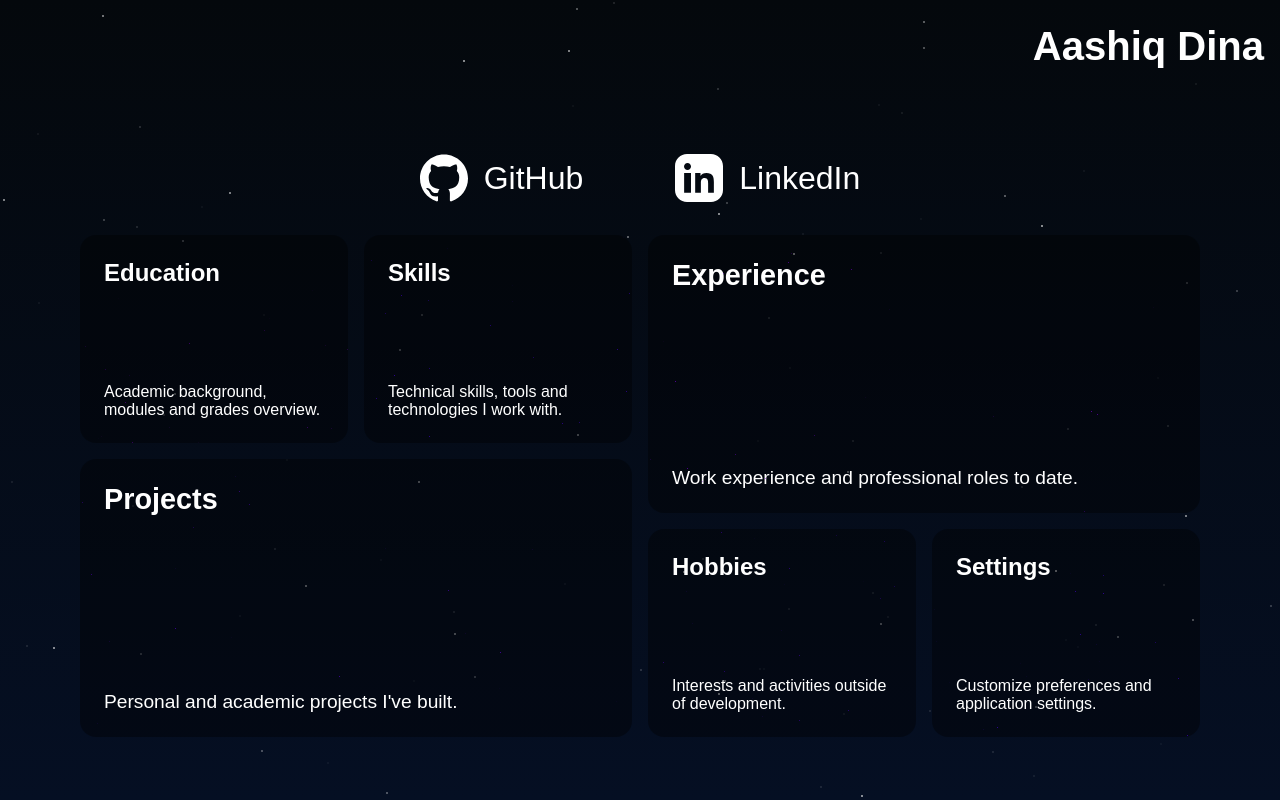
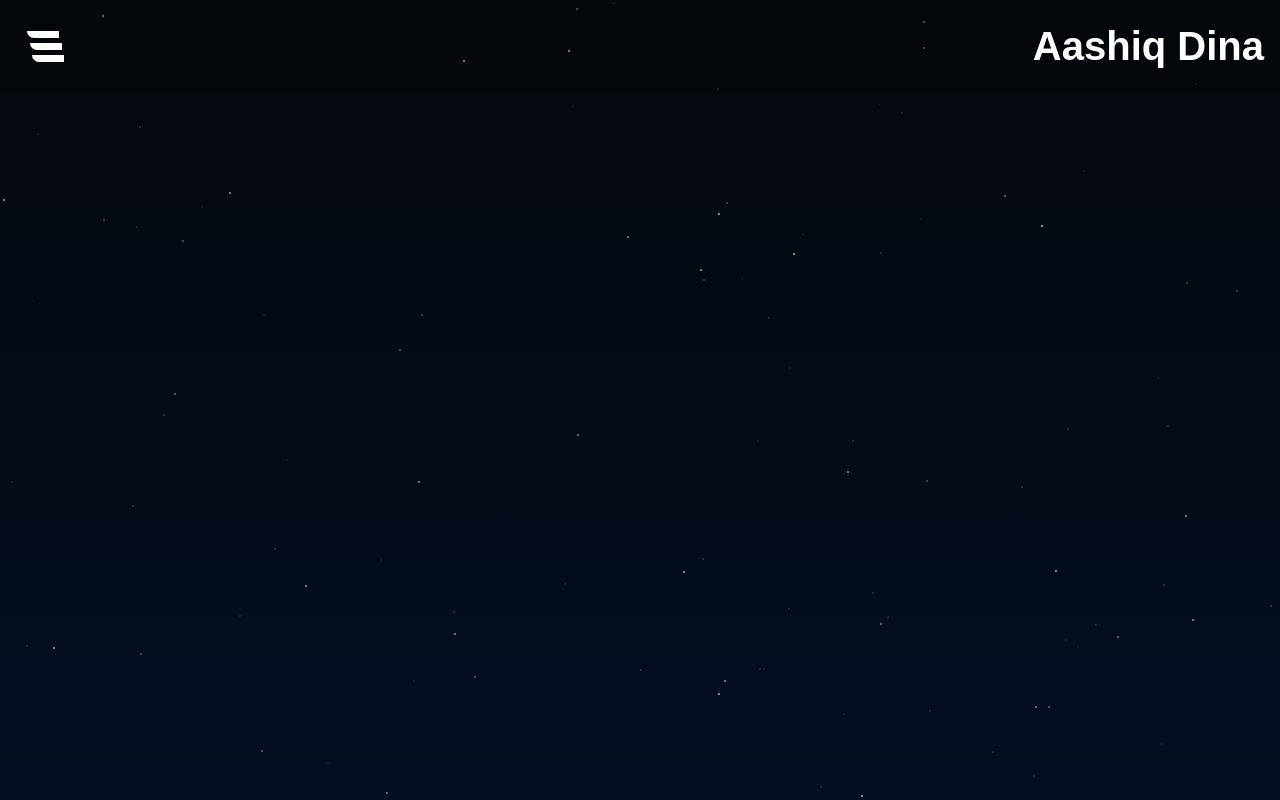
Before and after one commit to AashiqDina/portfolioSiteV2, a React (Vite) app: page / in a window 1280 px wide. Built offline with nearby package versions, Linux system fonts and the light colour scheme; a web font is replaced by a local one.

Commit message:
Refactor DEV-001 moved Home Idea to header

```diff
--- a/src/app/router.tsx
+++ b/src/app/router.tsx
@@ -1,17 +1,17 @@
-import { BrowserRouter, Routes, Route } from 'react-router-dom';
-import Header from '../components/header/Header';
-import StarryBackground from '../components/background/StarryBackground';
-import Home from '../pages/Home';
+import { BrowserRouter, Routes, Route } from "react-router-dom";
+import Header from "../components/header/Header";
+import StarryBackground from "../components/background/StarryBackground";
+import Home from "../pages/Home";
 
 export default function Router() {
-  const hideBurger = location.pathname === '/';
+  const hideHeader = location.pathname === "/";
 
   return (
     <BrowserRouter>
       <div className="App">
         <StarryBackground />
         <div className="Content">
-          <Header hideHamburger={hideBurger} />
+          <Header />
           <Routes>
             <Route path="/" element={<Home />} />
           </Routes>
--- a/src/components/header/Header.css
+++ b/src/components/header/Header.css
@@ -1,8 +1,26 @@
 header{
+    position: sticky;
     display: flex;
     align-items: center;
     justify-content: space-between;
-    margin: 1.5rem 1rem 1rem 1rem;
+    flex-direction: column;
+    padding: 1.5rem 1rem 0rem 1rem;
+    background-color: #00000020;
+    gap: 1.5rem;
+    /* border-bottom: 1px solid rgb(0, 0, 0); */
+    /* backdrop-filter: blur(1px);  */
+}
+
+.HeaderRowOne{
+    display: flex;
+    align-items: center;
+    justify-content: space-between;
+    flex-direction: row;
+    width: 100%;
+}
+
+.headerHome{
+    margin-top: 3rem;
 }
 
 .HeaderTitle{
@@ -10,31 +28,24 @@ header{
     font-weight: 600;
 }
 
-.menu{
-    display: flex;
-    align-items: flex-start;
-    justify-content: center;
-    flex-direction: column;
-    gap: 2rem;
-    transition: all 1s ease-in-out;
-    padding: 2rem 2rem 2rem 2rem;
+.quickSection {
+    overflow: hidden;
+
+    max-height: 0;
+    opacity: 0;
+
+    transition:
+        max-height 1s ease,
+        opacity 0.5s ease;
 }
 
-.menu.open{
-    position: fixed;
-    top: 5rem;
-    left: 0;
-    border-radius: 0 1rem 1rem 0;
-    border-width: 1px 1px 1px 0px;
-    background-color: rgba(0, 0, 0, 0.4);
-}
-
-.menu.close{
-    position: fixed;
-    top: 5rem;
-    left: -10rem;
-    border-radius: 0 5rem 5rem 0;
-    background-color: rgba(0, 0, 0, 0);
+.quickSection.open {
+    padding-bottom: 1rem;
+    max-height: 500px;
+    opacity: 1;
+    transition:
+        max-height 1s ease,
+        opacity 0s ease-in-out 0s;
 }
 
 .tabText{
--- a/src/components/header/Header.tsx
+++ b/src/components/header/Header.tsx
@@ -4,64 +4,30 @@ import Hamburger from "../ui/Hamburger";
 import "./Header.css";
 import { Link } from "react-router-dom";
 import { headerTab } from "../../types";
+import HomeQuickSection from "../home/HeaderMenuSection";
 
-const tabs: headerTab[] = [
-	{ title: "Home", link: "/" },
-	{ title: "Experience", link: "/" },
-	{ title: "Education", link: "/" },
-	{ title: "Projects", link: "/" },
-	{ title: "Skills", link: "/" },
-	{ title: "Settings", link: "/" },
-];
-
-type props = {
-	hideHamburger: boolean;
-};
-
-export default function Header({ hideHamburger = false }: props) {
+export default function Header() {
   const { theme } = useTheme();
   const [menuOpen, setMenuOpen] = useState<boolean>(false);
 
   return (
     <header>
-			{!hideHamburger && (
-				<>
+      <div className="HeaderRowOne">
         <Hamburger
           theme={theme}
           open={menuOpen}
           onToggle={() => setMenuOpen((prev) => !prev)}
         />
 
-					<div className={`menu ${menuOpen ? "open" : "close"}`}>
-						{tabs.map((tab) => {
-							return (
-								<Link
-									className="tabTextLink"
-									to={tab.link}
-									key={tab.title + "-" + tab.link}
-									aria-disabled={!menuOpen}
-									tabIndex={menuOpen ? 0 : -1}
-									style={
-										{
-											"--hover-background": theme.textHoverAnimation.background,
-										} as React.CSSProperties
-									}
-								>
-									<h2 className="tabText" style={theme.primaryText}>
-										{tab.title}
-									</h2>
-								</Link>
-							);
-						})}
-					</div>
-				</>
-			)}
-			{hideHamburger && <div></div>}
         <Link to={"/"}>
           <h1 className="HeaderTitle" style={theme.primaryText}>
             Aashiq Dina
           </h1>
         </Link>
+      </div>
+      <div className={`quickSection ${menuOpen ? "open" : ""}`}>
+        <HomeQuickSection />
+      </div>
     </header>
   );
 }
--- a/src/components/home/HomeQuickSection.css
+++ b/src/components/home/HeaderMenuSection.css
@@ -1,38 +1,36 @@
-.HomeQuickSectionsContainer{
+.HeaderMenuSectionsContainer{
     display: flex;
     align-items: center;
     justify-content: center;
     flex-direction: row;
-    gap: 1rem;
-    margin-left: 5rem;
-    margin-right: 5rem;
+    gap: 1.5rem;
 }
 
-.HomeQuickSectionLayout{
+.HeaderMenuSectionLayout{
     display: grid;
     grid-template-columns: repeat(2, 1fr);
-    gap: 1rem;
+    gap: 1.5rem;
     width: 100%;
 }
 
-.HomeQuickSectionLayout.One {
+.HeaderMenuSectionLayout.One {
     grid-template-rows: 4fr 3fr;
 }
 
-.HomeQuickSectionLayout.Two {
+.HeaderMenuSectionLayout.Two {
     grid-template-rows: 3fr 4fr;
 }
 
-.HomeQuickSectionLayout * {
+.HeaderMenuSectionLayout * {
     box-sizing: border-box;
 }
 
-.HomeQuickSectionBox{
+.HeaderMenuSectionBox{
     display: flex;
     align-items: flex-start;
     justify-content: space-between;
     flex-direction: column;
-    gap: 6rem;
+    gap: 1rem;
     padding: 1.5rem;
     border-radius: 1rem;
     position: relative;
@@ -43,7 +41,7 @@
     background-color: #00000060;
 }
 
-.HomeQuickSectionBox::before {
+.HeaderMenuSectionBox::before {
     content: "";
     position: absolute;
     inset: 0;
@@ -52,7 +50,7 @@
     pointer-events: none;
 
     background: radial-gradient(
-        18rem circle at var(--mouse-x) var(--mouse-y),
+        12rem circle at var(--mouse-x) var(--mouse-y),
         var(--hover-colour),
         transparent 60%
     );
@@ -68,65 +66,65 @@
     transition: opacity 0.25s ease;
 }
 
-.HomeQuickSectionBox::before {
+.HeaderMenuSectionBox::before {
     opacity: 1;
 }
 
-.HomeQuickSectionBox:hover {
+.HeaderMenuSectionBox:hover {
     transform: scale(1.01);
 }
-.HomeQuickSectionBox.child1.type1{
+.HeaderMenuSectionBox.child1.type1{
     width: 100%;
     grid-area: 1 / 1 / 2 / 2;
 }
 
-.HomeQuickSectionBox.child2.type1{
+.HeaderMenuSectionBox.child2.type1{
     width: 100%;
     grid-area: 1 / 2 / 2 / 3;
 }
 
-.HomeQuickSectionBox.child3.type1{
+.HeaderMenuSectionBox.child3.type1{
     width: 100%;
     grid-area: 2 / 1 / 3 / 3;
 }
 
-.HomeQuickSectionBox.child1.type2{
+.HeaderMenuSectionBox.child1.type2{
     width: 100%;
     grid-area: 1 / 1 / 2 / 3;
 }
 
-.HomeQuickSectionBox.child2.type2{
+.HeaderMenuSectionBox.child2.type2{
     width: 100%;
     grid-area: 2 / 1 / 3 / 2;
 }
 
-.HomeQuickSectionBox.child3.type2{
+.HeaderMenuSectionBox.child3.type2{
     width: 100%;
     grid-area: 2 / 2 / 3 / 3;
 }
 
 
-.HomeQuickSectionBox h3{
+.HeaderMenuSectionBox h3{
     font-size: 1.5rem;
 }
 
-.HomeQuickSectionBox h4{
+.HeaderMenuSectionBox h4{
     font-size: 1rem;
     font-weight: 200;
 }
 
-.HomeQuickSectionBox.child1.type2 h3, .HomeQuickSectionBox.child3.type1 h3{
+.HeaderMenuSectionBox.child1.type2 h3, .HeaderMenuSectionBox.child3.type1 h3{
     font-size: 1.8rem;
 }
 
-.HomeQuickSectionBox.child1.type2 h4, .HomeQuickSectionBox.child3.type1 h4{
+.HeaderMenuSectionBox.child1.type2 h4, .HeaderMenuSectionBox.child3.type1 h4{
     font-size: 1.2rem;
 }
 
 .purpleStar {
     position: absolute;
-    width: 1px;
-    height: 1px;
+    width: 2px;
+    height: 2px;
     border-radius: 50%;
     opacity: 0.5;
     animation: twinkle 2s infinite;
--- /dev/null
+++ b/src/components/home/HeaderMenuSection.tsx
@@ -0,0 +1,151 @@
+import { useEffect, useMemo, useRef, useState } from "react";
+import { headerPagesData } from "../../types";
+import "./HeaderMenuSection.css";
+import { useTheme } from "../../context/ThemeContext";
+import { addAlpha } from "../../styles/colours";
+
+const PagesData: headerPagesData[] = [
+  {
+    title: "Education",
+    description: "Academic background, modules and grades overview.",
+    borderHoverColour: "#6a00ac",
+  },
+  {
+    title: "Skills",
+    description: "Technical skills, tools and technologies I work with.",
+    borderHoverColour: "#5500ff",
+  },
+  {
+    title: "Projects",
+    description: "Personal and academic projects I've built.",
+    borderHoverColour: "#6f00ff",
+  },
+  {
+    title: "Experience",
+    description: "Work experience and professional roles to date.",
+    borderHoverColour: "#9000ff",
+  },
+  {
+    title: "Hobbies",
+    description: "Interests and activities outside of development.",
+    borderHoverColour: "#4c00c5",
+  },
+  {
+    title: "Settings",
+    description: "Customize preferences and application settings.",
+    borderHoverColour: "#5500ff",
+  },
+];
+
+function formatData(data: headerPagesData[]): headerPagesData[][] {
+  const formattedData: headerPagesData[][] = [];
+
+  for (let i = 0; i < data.length; i += 3) {
+    formattedData.push(data.slice(i, i + 3));
+  }
+
+  return formattedData;
+}
+
+export default function HeaderMenuSections() {
+  const [data, setData] = useState<headerPagesData[][]>([]);
+
+  useEffect(() => {
+    const formattedData = formatData(PagesData);
+    setData(formattedData);
+  }, []);
+
+  return (
+    <div className="HeaderMenuSectionsContainer">
+      {data.map((formattedData, index) => {
+        return (
+          <div
+            className={
+              index % 2
+                ? `HeaderMenuSectionLayout One`
+                : `HeaderMenuSectionLayout Two`
+            }
+            key={`${index}-${formattedData[index].title}`}
+          >
+            {formattedData.map((data, childIndex) => {
+              return (
+                <QuickSectionBox
+                  data={data}
+                  parentIndex={index}
+                  childIndex={childIndex}
+                  key={`${data.title}-${childIndex}`}
+                />
+              );
+            })}
+          </div>
+        );
+      })}
+    </div>
+  );
+}
+
+type QuickSectionBoxProps = {
+  data: headerPagesData;
+  parentIndex: number;
+  childIndex: number;
+};
+
+function QuickSectionBox({
+  data,
+  parentIndex,
+  childIndex,
+}: QuickSectionBoxProps) {
+  const { theme } = useTheme();
+  const type = parentIndex % 2 === 0 ? 1 : 2;
+  const cardRef = useRef<HTMLDivElement>(null);
+
+  const purpleStars = useMemo(
+    () =>
+      Array.from({ length: 10 }).map(() => ({
+        top: Math.random() * 100,
+        left: Math.random() * 100,
+        delay: Math.random() * 3,
+      })),
+    [],
+  );
+
+  function handleMouseMove(e: React.MouseEvent<HTMLDivElement>) {
+    if (!cardRef.current) return;
+
+    const rect = cardRef.current.getBoundingClientRect();
+
+    cardRef.current.style.setProperty(
+      "--mouse-x",
+      `${e.clientX - rect.left}px`,
+    );
+    cardRef.current.style.setProperty("--mouse-y", `${e.clientY - rect.top}px`);
+    cardRef.current.style.setProperty(
+      "--hover-colour",
+      `${addAlpha(data.borderHoverColour, 50)}`,
+    );
+  }
+
+  return (
+    <div
+      className={`HeaderMenuSectionBox child${childIndex + 1} type${type}`}
+      style={theme.card}
+      ref={cardRef}
+      onMouseMove={handleMouseMove}
+    >
+      <h3 style={theme.primaryText}>{data.title}</h3>
+      {purpleStars.map((star, i) => (
+        <div
+          key={i}
+          className="purpleStar"
+          style={{
+            top: `${star.top}%`,
+            left: `${star.left}%`,
+            animationDelay: `${star.delay}s`,
+            backgroundColor: `${data.borderHoverColour}`,
+          }}
+        />
+      ))}
+      <h4 style={theme.primaryText}>{data.description}</h4>
+    </div>
+  );
+}
--- a/src/components/home/HomeQuickSection.tsx
+++ /dev/null
@@ -1,146 +0,0 @@
-import { useEffect, useMemo, useRef, useState } from "react";
-import { homePageData } from "../../types";
-import "./HomeQuickSection.css";
-import { useTheme } from "../../context/ThemeContext";
-import { addAlpha } from "../../styles/colours";
-
-const PagesData: homePageData[] = [
-	{
-		title: "Education",
-		description: "Academic background, modules and grades overview.",
-		borderHoverColour: "#6a00ac",
-	},
-	{
-		title: "Skills",
-		description: "Technical skills, tools and technologies I work with.",
-		borderHoverColour: "#5500ff",
-	},
-	{
-		title: "Projects",
-		description: "Personal and academic projects I've built.",
-		borderHoverColour: "#6f00ff",
-	},
-	{
-		title: "Experience",
-		description: "Work experience and professional roles to date.",
-		borderHoverColour: "#9000ff",
-	},
-	{
-		title: "Hobbies",
-		description: "Interests and activities outside of development.",
-		borderHoverColour: "#4c00c5",
-	},
-	{
-		title: "Settings",
-		description: "Customize preferences and application settings.",
-		borderHoverColour: "#5500ff",
-	},
-];
-
-function formatData(data: homePageData[]): homePageData[][] {
-	const formattedData: homePageData[][] = [];
-
-	for (let i = 0; i < data.length; i += 3) {
-		formattedData.push(data.slice(i, i + 3));
-	}
-
-	return formattedData;
-}
-
-export default function HomeQuickSections() {
-	const [data, setData] = useState<homePageData[][]>([]);
-
-	useEffect(() => {
-		const formattedData = formatData(PagesData);
-		setData(formattedData);
-	}, []);
-
-	return (
-		<div className="HomeQuickSectionsContainer">
-			{data.map((formattedData, index) => {
-				return (
-					<div
-						className={
-							index % 2 ? `HomeQuickSectionLayout One` : `HomeQuickSectionLayout Two`
-						}
-						key={`${index}-${formattedData[index].title}`}
-					>
-						{formattedData.map((data, childIndex) => {
-							return (
-								<QuickSectionBox
-									data={data}
-									parentIndex={index}
-									childIndex={childIndex}
-									key={`${data.title}-${childIndex}`}
-								/>
-							);
-						})}
-					</div>
-				);
-			})}
-		</div>
-	);
-}
-
-type QuickSectionBoxProps = {
-	data: homePageData;
-	parentIndex: number;
-	childIndex: number;
-};
-
-function QuickSectionBox({
-	data,
-	parentIndex,
-	childIndex,
-}: QuickSectionBoxProps) {
-	const { theme } = useTheme();
-	const type = parentIndex % 2 === 0 ? 1 : 2;
-	const cardRef = useRef<HTMLDivElement>(null);
-
-	const purpleStars = useMemo(
-		() =>
-			Array.from({ length: 20 }).map(() => ({
-				top: Math.random() * 100,
-				left: Math.random() * 100,
-				delay: Math.random() * 3,
-			})),
-		[],
-	);
-
-	function handleMouseMove(e: React.MouseEvent<HTMLDivElement>) {
-		if (!cardRef.current) return;
-
-		const rect = cardRef.current.getBoundingClientRect();
-
-		cardRef.current.style.setProperty("--mouse-x", `${e.clientX - rect.left}px`);
-		cardRef.current.style.setProperty("--mouse-y", `${e.clientY - rect.top}px`);
-		cardRef.current.style.setProperty(
-			"--hover-colour",
-			`${addAlpha(data.borderHoverColour, 50)}`,
-		);
-	}
-
-	return (
-		<div
-			className={`HomeQuickSectionBox child${childIndex + 1} type${type}`}
-			style={theme.card}
-			ref={cardRef}
-			onMouseMove={handleMouseMove}
-		>
-			<h3 style={theme.primaryText}>{data.title}</h3>
-			{purpleStars.map((star, i) => (
-				<div
-					key={i}
-					className="purpleStar"
-					style={{
-						top: `${star.top}%`,
-						left: `${star.left}%`,
-						animationDelay: `${star.delay}s`,
-						backgroundColor: `${data.borderHoverColour}`,
-					}}
-				/>
-			))}
-			<h4 style={theme.primaryText}>{data.description}</h4>
-		</div>
-	);
-}
--- a/src/pages/Home.css
+++ b/src/pages/Home.css
@@ -1,11 +1,19 @@
+.HeaderTitle.Home{
+    width: 100%;
+    text-align: center;
+    white-space: nowrap;
+    font-size: 4rem;
+}
+
 .HomeMainContent{
     display: flex;
     align-items: center;
     justify-content: center;
     flex-direction: column;
-    gap: 2rem;
+    gap: 1.5rem;
     height: 100%;
     width: 100%;
+    margin-top: 3rem;
 }
 
 .HomeMainContent .container {
@@ -13,9 +21,7 @@
     align-items: center;
     justify-content: center;
     flex-direction: column;
-    gap: 2rem;
-    height: 100%;
-    width: 100%;
+    gap: 1.5em;
     margin-bottom: 5rem;
     margin-left: 5rem;
     margin-right: 5rem;
@@ -56,7 +62,9 @@
     align-items: center;
     justify-content: center;
     flex-direction: row;
-    gap: 5rem;
+    gap: 1.5rem;
+    width: 100%;
+
 }
 
 .ShortAboutMeDescription{
--- a/src/pages/Home.tsx
+++ b/src/pages/Home.tsx
@@ -1,6 +1,7 @@
+import { Link } from "react-router-dom";
 import GitHubIcon from "../assets/githubIcon.svg?react";
 import LinkedInIcon from "../assets/linkedinIcon.svg?react";
-import HomeQuickSection from "../components/home/HomeQuickSection";
+import HomeQuickSection from "../components/home/HeaderMenuSection";
 import AppButton from "../components/ui/AppButton";
 import { useTheme } from "../context/ThemeContext";
 import "./Home.css";
@@ -8,33 +9,51 @@ import "./Home.css";
 export default function Home() {
   const { theme } = useTheme();
 
-	const pages = [
-		{ name: "Projects", link: "/" },
-		{ name: "Experience", link: "/" },
-		{ name: "Education", link: "/" },
-		{ name: "Skills", link: "/" },
-		{ name: "Hobbies", link: "/" },
-	];
+  // const pages = [
+  // 	{ name: "Projects", link: "/" },
+  // 	{ name: "Experience", link: "/" },
+  // 	{ name: "Education", link: "/" },
+  // 	{ name: "Skills", link: "/" },
+  // 	{ name: "Hobbies", link: "/" },
+  // ];
+
+  const gitLinkedStyles = {
+    backgroundColor: "#00000060",
+    width: "100%",
+    padding: "1rem",
+    borderRadius: "1rem",
+  };
 
   return (
     <main className="HomeMainContent">
       <section className="container">
-				<article className="GitLinkedInSection">
+        {/* <article className="GitLinkedInSection">
           <AppButton
             text="GitHub"
-						onPress={() => (window.location.href = "https://github.com/AashiqDina")}
+            onPress={() =>
+              (window.location.href = "https://github.com/AashiqDina")
+            }
             style={
               {
                 "--hover-background": theme.textHoverAnimation.background,
                 ...theme.secondaryButton,
+                ...gitLinkedStyles,
               } as React.CSSProperties
             }
             textStyle={theme.primaryText}
             className="GitHubLinkedInButton"
             leftIcon={
-							<GitHubIcon style={theme.svgIcons} className="GitHubLinkedInIcon" />
+              <GitHubIcon
+                style={theme.svgIcons}
+                className="GitHubLinkedInIcon"
+              />
             }
           />
+          <Link to={"/"}>
+            <h1 className="HeaderTitle Home" style={theme.primaryText}>
+              Aashiq Dina
+            </h1>
+          </Link>
           <AppButton
             text="LinkedIn"
             onPress={() =>
@@ -45,15 +64,19 @@ export default function Home() {
               {
                 "--hover-background": theme.textHoverAnimation.background,
                 ...theme.secondaryButton,
+                ...gitLinkedStyles,
               } as React.CSSProperties
             }
             textStyle={theme.primaryText}
             className="GitHubLinkedInButton"
             leftIcon={
-							<LinkedInIcon style={theme.svgIcons} className="GitHubLinkedInIcon" />
+              <LinkedInIcon
+                style={theme.svgIcons}
+                className="GitHubLinkedInIcon"
+              />
             }
           />
-				</article>
+        </article> */}
         {/* <article className="ShortAboutMeDescription">
           <p style={theme.primaryText}>
             Personal portfolio built and designed by me. With a background spanning Graphics, Art,
@@ -74,7 +97,7 @@ export default function Home() {
                         })
                     }
                 </article> */}
-				<HomeQuickSection />
+        {/* <HomeQuickSection /> */}
       </section>
     </main>
   );
--- a/src/types.ts
+++ b/src/types.ts
@@ -45,9 +45,7 @@ export type headerTab = {
     link: string,
 }
 
-// --------- Home ---------
-
-export type homePageData = {
+export type headerPagesData = {
     title: string,
     description: string,
     borderHoverColour: string
```
Also changed, not shown: 1 other file (tests, documents, lock files or other folders). Lines whose indentation alone changed are shown as unchanged.
